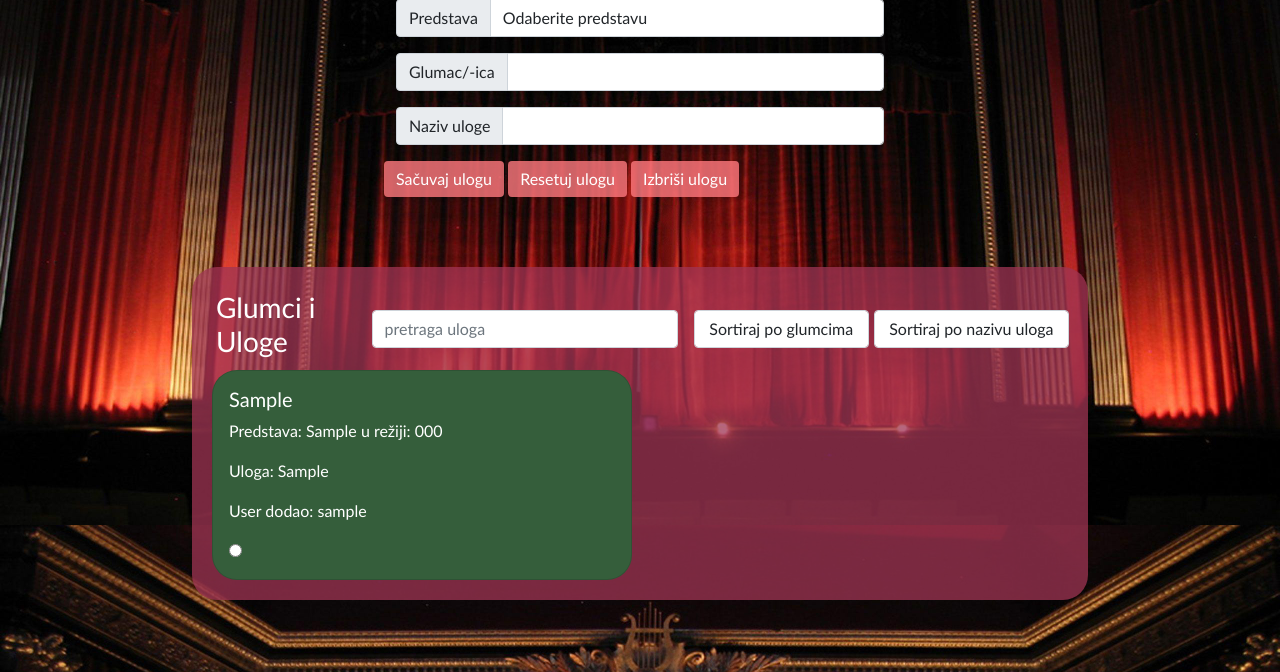
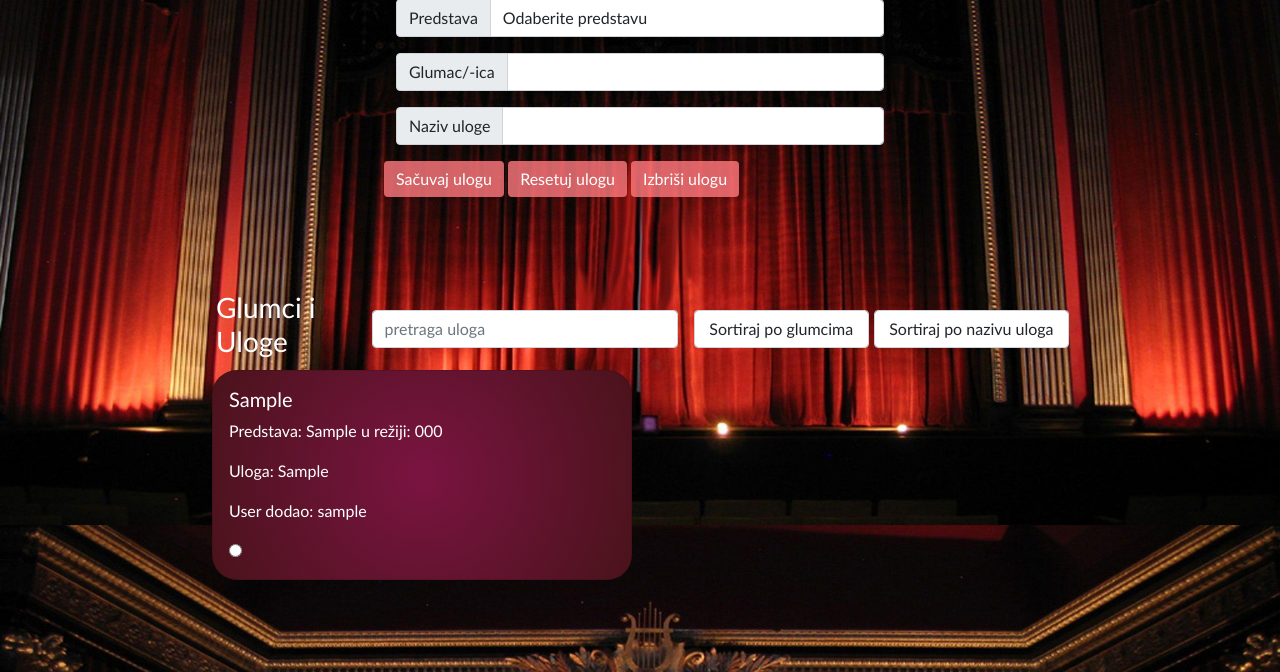
Before and after one commit to tinajeremic/iteh-prvi-domaci, a PHP site: page /uloga.php in a window 1280 px wide. Shown: the part 275-947 px from the top of the page. Run offline with PHP 8.4, Linux system fonts and the light colour scheme; the visitor is signed in with stand-in values (Sample User, id 1); tables that the repository leaves empty hold one stand-in row (values such as "Sample post").

Commit message:
izmene u dizajnu

```diff
--- a/css/style.css
+++ b/css/style.css
@@ -1,4 +1,5 @@
 body{
+
     background-image: url("teatar.jpg");
     background-size: 100% 100%;
     background-repeat: no-repeat;
@@ -48,7 +49,7 @@ form{
 }
 
 .prikazPodataka{
-    background-color: rgba(159, 53, 83, 0.75);
+    background: radial-gradient(circle, rgba(122,20,65,1) 0%, rgba(19,44,74,1) 100%);
     color: white;
     width: 70vw;
     margin-top: 50px;
--- a/pocetna.php
+++ b/pocetna.php
@@ -69,15 +69,14 @@ require "model/uloga.php";
         while (($uloga=$uloge->fetch_assoc())!=null){?>
 
                 <form method="post" action="uloga.php" class="col">
-                    <div class="card" style="background-color: rgb(255, 122, 127, .8); width: 35vw; margin-left: auto; margin-right: auto;border-radius:25px">
+                    <div class="card" style="background: radial-gradient(circle, rgba(122,20,65,1) 0%, rgba(19,44,74,1) 100%); width: 35vw; margin-left: auto; margin-right: auto;border-radius:25px">
                         <div class="card-body">
                             <input type="hidden" name="id_uloge" value="<?=$uloga['id']?>" >
                             <h5 class="card-title"><?=$uloga['naziv']?></h5>
                             <?php $predstava=Predstava::getPredstava($uloga['predstava_id'],$konekcija)[0]?>
                             <p class="card-text">Predstava: <?=$predstava['naziv']." ".$predstava['reditelj']?></p>
                             <p class="card-text">Glumac: <?=$uloga['glumac']?></p>
-                            <p class="card-text">Naziv uloge: <?=$uloga['naziv']?></p>
-                            <?php $korisnikK=User::getUser($uloga['user_id'],$konekcija)[0]?>
+                            <?php $userU=User::getUser($uloga['user_id'],$konekcija)[0]?>
                             <p class="card-text">User dodao: <?=$userU['username']?></p>
                             <button type="submit" class="btn btn-primary" style="background-color: rgb(11, 218, 81); border: none">Pogledaj</button>
                         </div>
--- a/predstave.php
+++ b/predstave.php
@@ -83,7 +83,7 @@ $user = User::getUserUsername($_SESSION['current_user'],$konekcija)[0];
         </form>
     </div>
 
-    <div class="prikazPodataka" style = "padding: 20px;border-radius:25px">
+    <div class="prikazPodataka" style = "padding: 20px;border-radius:25px; background: transparent;">
         <div class="d-flex p-1 justify-content-center align-items-center">
             <div>
                 <h3>Predstave</h3>
@@ -102,7 +102,7 @@ $user = User::getUserUsername($_SESSION['current_user'],$konekcija)[0];
            while (($predstava=$predstave->fetch_assoc())!=null){?>
 
            <div class="col">
-               <div class="card" style="background-color: rgb(255, 122, 127, .8);border-radius:25px">
+               <div class="card" style="background: radial-gradient(circle, rgba(122,20,65,1) 0%, rgba(74,19,27,1) 100%);border-radius:25px">
                    <div class="card-body">
                        <h5 class="card-title"><?=$predstava['naziv']?></h5>
                        <p class="card-text"><?=$predstava['reditelj']?></p>
--- a/uloga.php
+++ b/uloga.php
@@ -100,7 +100,7 @@ $user = User::getUserUsername($_SESSION['current_user'],$konekcija)[0];
     </div>
 
 
-    <div class="prikazPodataka" style = "padding: 20px; border-radius:25px" >
+    <div class="prikazPodataka" style = "padding: 20px; border-radius:25px; background: transparent;" >
         <div class="d-flex p-1 justify-content-center align-items-center">
             <div>
                 <h3>Glumci i Uloge</h3>
@@ -122,7 +122,7 @@ $user = User::getUserUsername($_SESSION['current_user'],$konekcija)[0];
             while (($uloga=$uloge->fetch_assoc())!=null){?>
 
                 <div class="col">
-                    <div class="card" style="background-color: rgb(53, 94, 59);border-radius:25px">
+                    <div class="card" style="background: radial-gradient(circle, rgba(122,20,65,1) 0%, rgba(74,19,27,1) 100%);border-radius:25px">
                         <div class="card-body">
                             <h5 class="card-title"><?=$uloga['glumac']?></h5>
                             <?php $predstava=Predstava::getPredstava($uloga['predstava_id'],$konekcija)[0]?>
```
Also changed, not shown: css/glumci.jpg (added).
